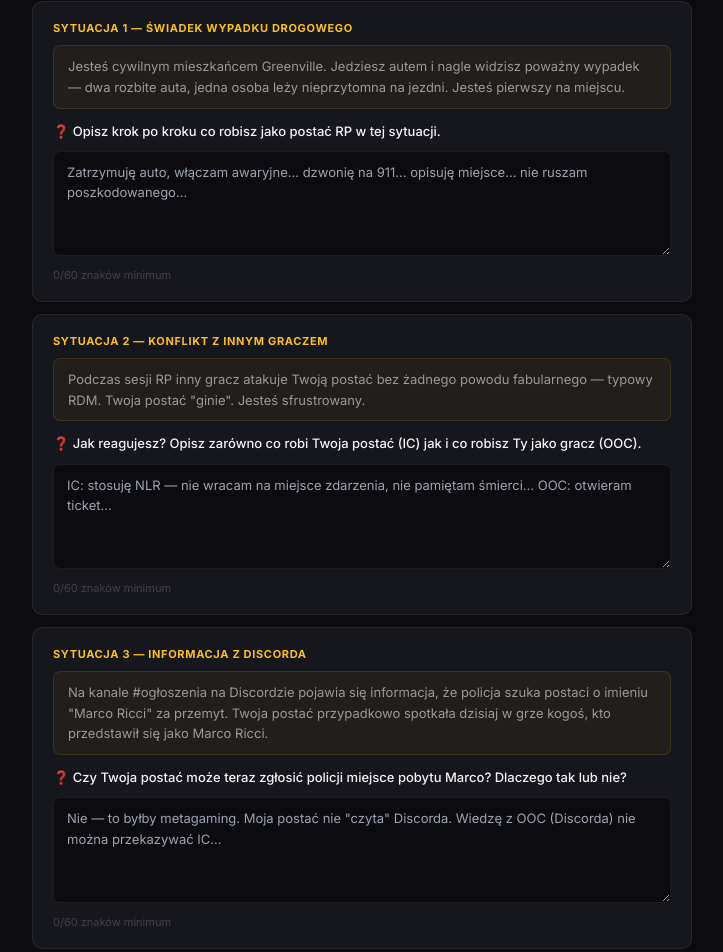
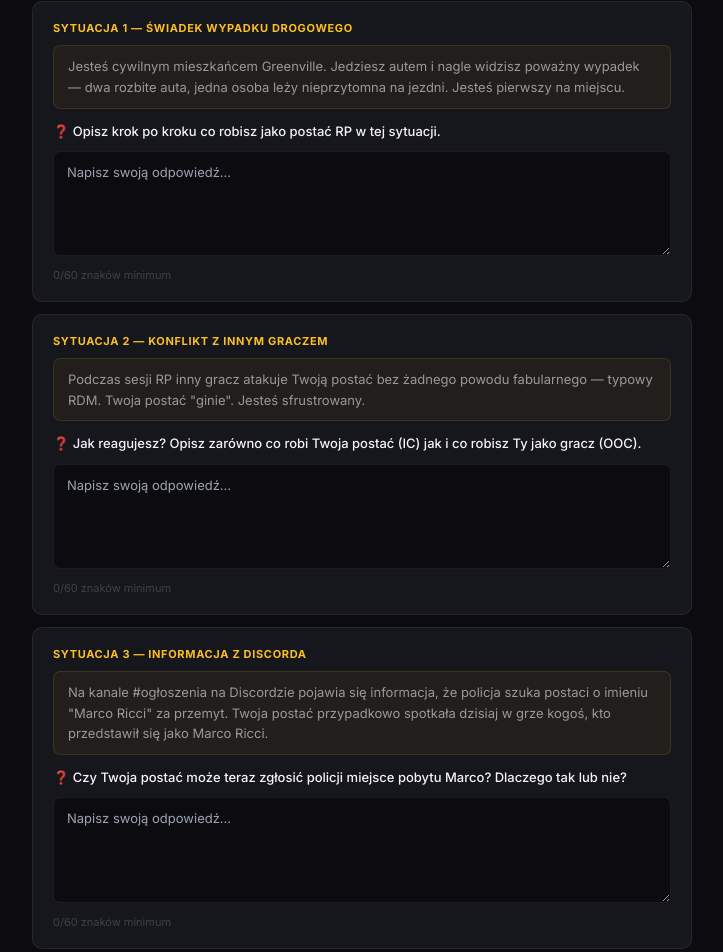
Before and after one commit to SanTobinoOfficial/greenville-rp-bot, a Next.js app in the folder dashboard/: page /weryfikacja in a window 1280 px wide. Shown: the part 3860-4812 px from the top of the page, without its empty margins (278-1001 px from the left). Built offline with nearby package versions, Linux system fonts and the light colour scheme.

Commit message:
auto: deploy 21:47

```diff
--- a/dashboard/app/(public)/weryfikacja/page.tsx
+++ b/dashboard/app/(public)/weryfikacja/page.tsx
@@ -136,7 +136,7 @@ const SITUATIONS = [
     title: 'Sytuacja 1 — Świadek wypadku drogowego',
     scenario: 'Jesteś cywilnym mieszkańcem Greenville. Jedziesz autem i nagle widzisz poważny wypadek — dwa rozbite auta, jedna osoba leży nieprzytomna na jezdni. Jesteś pierwszy na miejscu.',
     q: 'Opisz krok po kroku co robisz jako postać RP w tej sytuacji.',
-    placeholder: 'Zatrzymuję auto, włączam awaryjne... dzwonię na 911... opisuję miejsce... nie ruszam poszkodowanego...',
+    placeholder: 'Napisz swoją odpowiedź...',
     minLength: SITUATION_MIN_LENGTH,
   },
   {
@@ -144,7 +144,7 @@ const SITUATIONS = [
     title: 'Sytuacja 2 — Konflikt z innym graczem',
     scenario: 'Podczas sesji RP inny gracz atakuje Twoją postać bez żadnego powodu fabularnego — typowy RDM. Twoja postać "ginie". Jesteś sfrustrowany.',
     q: 'Jak reagujesz? Opisz zarówno co robi Twoja postać (IC) jak i co robisz Ty jako gracz (OOC).',
-    placeholder: 'IC: stosuję NLR — nie wracam na miejsce zdarzenia, nie pamiętam śmierci... OOC: otwieram ticket...',
+    placeholder: 'Napisz swoją odpowiedź...',
     minLength: SITUATION_MIN_LENGTH,
   },
   {
@@ -152,7 +152,7 @@ const SITUATIONS = [
     title: 'Sytuacja 3 — Informacja z Discorda',
     scenario: 'Na kanale #ogłoszenia na Discordzie pojawia się informacja, że policja szuka postaci o imieniu "Marco Ricci" za przemyt. Twoja postać przypadkowo spotkała dzisiaj w grze kogoś, kto przedstawił się jako Marco Ricci.',
     q: 'Czy Twoja postać może teraz zgłosić policji miejsce pobytu Marco? Dlaczego tak lub nie?',
-    placeholder: 'Nie — to byłby metagaming. Moja postać nie "czyta" Discorda. Wiedzę z OOC (Discorda) nie można przekazywać IC...',
+    placeholder: 'Napisz swoją odpowiedź...',
     minLength: SITUATION_MIN_LENGTH,
   },
 ];
```
